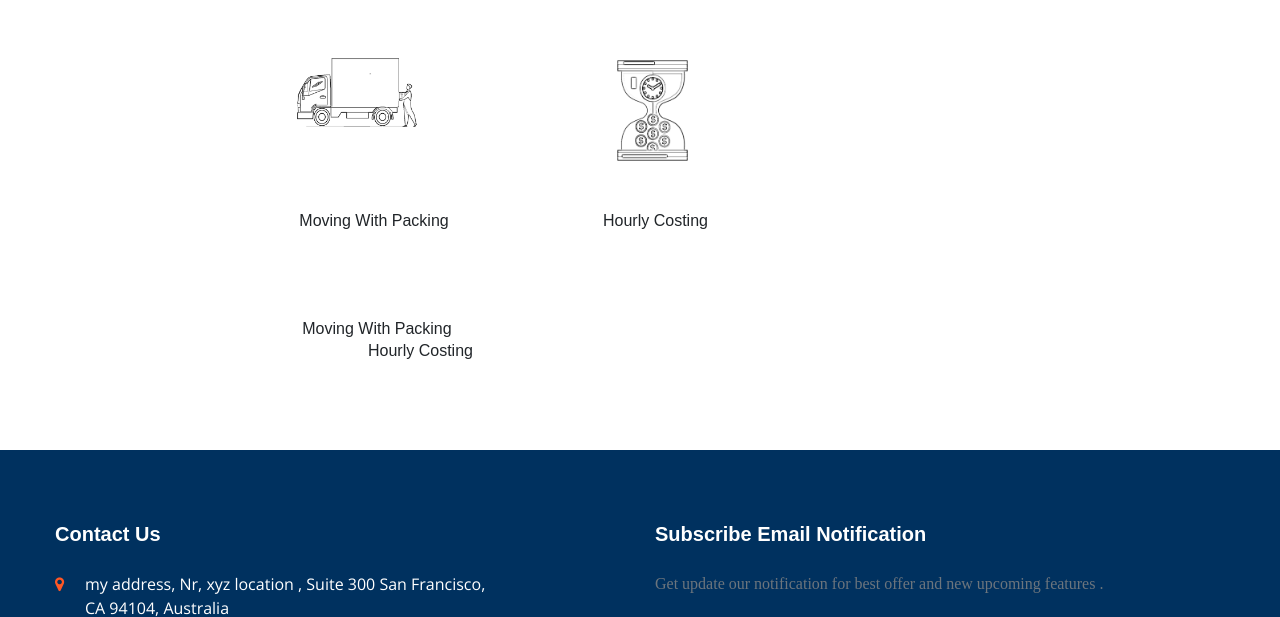
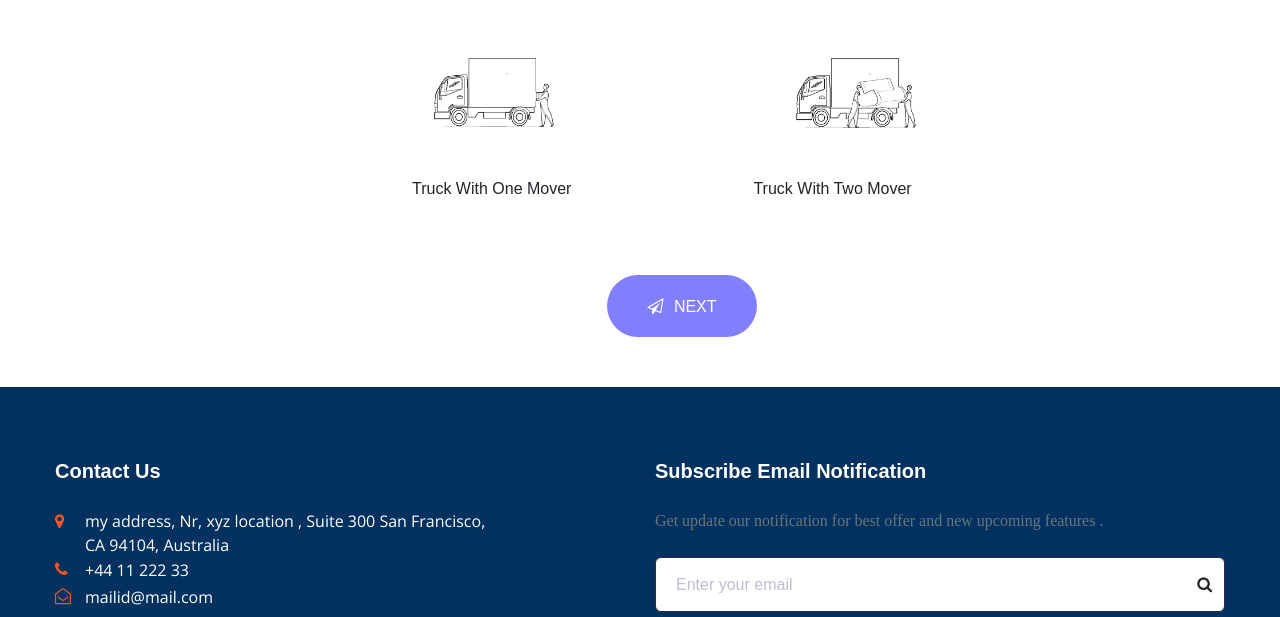
Before and after one commit to viral15/My-Website, a plain HTML site: page movers with truck.html in a window 1280 px wide. Shown: the part 218-835 px from the top of the page. Drawn offline with nearby package versions, Linux system fonts and the light colour scheme; files that its build step writes are made by us from their sources; files whose address does not match are found by name; a web font is replaced by a local one.

Commit message:
Mover with truck page complete
Truck with two and one mover " Do you need help " page done , only click event on image stady is pending

```diff
--- a/movers with truck.html
+++ b/movers with truck.html
@@ -205,7 +205,7 @@
     <!--============================================================================================================-->
 
     <div class="container-fluid" style="background-color=#fff;">
-        <h2 class="a" style="padding: 42px 518px;font-weight: bold;color: #00315f;"> SELECT BOX SIZE </h2>
+        <h2 class="a" style="padding: 42px 501px;font-weight: bold;color: #00315f;"> DO YOU NEED HELP</h2>
                 <div class="row">
             <div class="col-md-12" style="text-align: center;">
 
@@ -215,23 +215,21 @@
 
 
         <div class="row1">
-            <div class="column1" style="margin-left:222px;">
+            <div class="column1" style="margin-left:394px;">
 
-             <div class="card1">
+            <div class="card1" style="margin-left: 15px;">
                 <img src="/assets/images/bw truck with one mover.png" alt="Card1 Back" style="width:143%" class="img-bottom">
                 <img src="/assets/images/truck with one mover.png" class="img-top" alt="Card1 Front" style="width:143%">
               </div>
-              <h6 style="font-size: 1rem; margin-left: 34px; text-align: center;">Moving With Packing</h6>
             </div>
 
             <div class="column1">
 
-                <div class="card1" style="margin-left:128px;">
-                   <img src="/assets/images/bw12.png" alt="Card1 Back" style="width:65%" class="img-bottom">
-                   <img src="/assets/images/color12.png" class="img-top" alt="Card1 Front" style="width:65%">
+                <div class="card1" style="margin-left:172px;">
+                   <img src="/assets/images/bw truck with two mover.png" alt="Card1 Back" style="width:111%" class="img-bottom">
+                   <img src="/assets/images/truck with two mover.png" class="img-top" alt="Card1 Front" style="width:111%">
 
                  </div>
-                 <h6 style="font-size: 1rem;margin-left: 121px; */text-align: center;">Hourly Costing</h6>
                </div>
 
 
@@ -240,17 +238,29 @@
         <div class="row1">
             <div class="column1" style="margin-left:222px;">
 
-              <h6 style="font-size: 1rem; margin-left: 34px; text-align: center;">Moving With Packing</h6>
+                <h6 style="font-size: 1rem;margin-left: 170px;text-align: center;margin-top: -122px;">Truck With One Mover</h6>
+            </div>
 
 
             <div class="column1">
 
-                <h6 style="font-size: 1rem;margin-left: 121px; */text-align: center;">Hourly Costing</h6>
+                <h6 style="font-size: 1rem;margin-left: 172px;margin-top: -122px; */text-align: center;">Truck With Two Mover</h6>
                </div>
+
 
 
         </div>
 
+        <div class="row">
+            <div class="col=md-12">
+                <button class="contact100-form-btn" style="margin-left: 607px; margin-top: -112px;">
+                    <span>
+                        <i class="fa fa-paper-plane-o m-r-6" aria-hidden="true"></i>
+                        NEXT
+                    </span>
+                </button>
+            </div>
+        </div>
 
     </div>
     </div>
```
Also changed, not shown: boxpack.html (+1 -1 lines).
